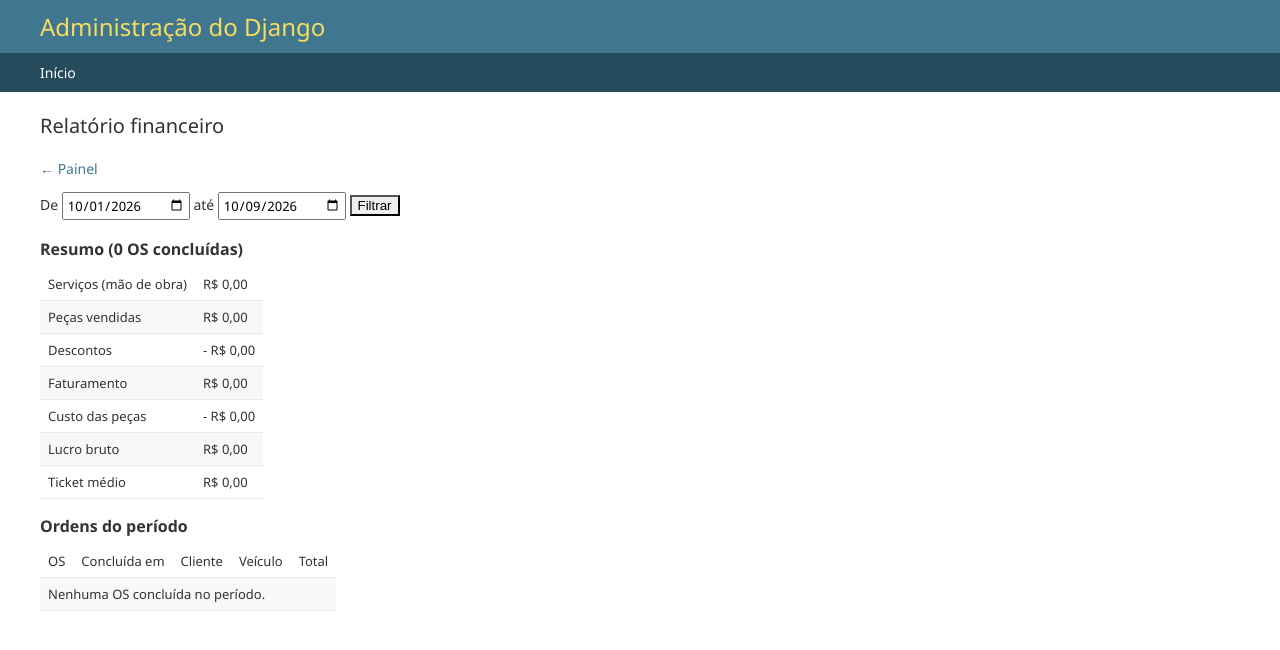
After one commit to Ev-san/injett-oficina, a Django app: page /financeiro/ in a window 1280 px wide. The commit adds this page. Shown: the top 650 px of the page. Run offline with Django 5.2, Linux system fonts and the light colour scheme; a user stored in the database is signed in; tables that the repository leaves empty hold one stand-in row (values such as "Sample post").

Commit message:
Relatório financeiro por período (faturamento, custo, lucro, ticket médio)
Co-Authored-By: Claude Opus 5.5 <noreply@anthropic.com>

```diff
--- a/config/urls.py
+++ b/config/urls.py
@@ -6,5 +6,6 @@ from oficina import views
 urlpatterns = [
     path("", views.painel, name="painel"),
     path("os/<int:pk>/imprimir/", views.imprimir_os, name="imprimir_os"),
+    path("financeiro/", views.financeiro, name="financeiro"),
     path("admin/", admin.site.urls),
 ]
--- /dev/null
+++ b/oficina/templates/oficina/financeiro.html
@@ -0,0 +1,29 @@
+{% extends "admin/base_site.html" %}
+{% block content %}
+<h1>Relatório financeiro</h1>
+<p><a href="{% url 'painel' %}">&larr; Painel</a></p>
+<form method="get">
+  De <input type="date" name="inicio" value="{{ inicio|date:'Y-m-d' }}">
+  até <input type="date" name="fim" value="{{ fim|date:'Y-m-d' }}">
+  <button type="submit">Filtrar</button>
+</form>
+<h2>Resumo ({{ ordens|length }} OS concluídas)</h2>
+<table>
+  <tr><td>Serviços (mão de obra)</td><td>R$ {{ servicos|floatformat:2 }}</td></tr>
+  <tr><td>Peças vendidas</td><td>R$ {{ pecas|floatformat:2 }}</td></tr>
+  <tr><td>Descontos</td><td>- R$ {{ descontos|floatformat:2 }}</td></tr>
+  <tr><th>Faturamento</th><th>R$ {{ faturamento|floatformat:2 }}</th></tr>
+  <tr><td>Custo das peças</td><td>- R$ {{ custo|floatformat:2 }}</td></tr>
+  <tr><th>Lucro bruto</th><th>R$ {{ lucro|floatformat:2 }}</th></tr>
+  <tr><td>Ticket médio</td><td>R$ {{ ticket_medio|floatformat:2 }}</td></tr>
+</table>
+<h2>Ordens do período</h2>
+<table>
+  <tr><th>OS</th><th>Concluída em</th><th>Cliente</th><th>Veículo</th><th>Total</th></tr>
+  {% for o in ordens %}
+  <tr><td><a href="{% url 'admin:oficina_ordemservico_change' o.pk %}">#{{ o.pk }}</a></td>
+    <td>{{ o.concluida_em|date:"d/m/Y" }}</td><td>{{ o.cliente }}</td><td>{{ o.veiculo }}</td>
+    <td>R$ {{ o.total|floatformat:2 }}</td></tr>
+  {% empty %}<tr><td colspan="5">Nenhuma OS concluída no período.</td></tr>{% endfor %}
+</table>
+{% endblock %}
--- a/oficina/templates/oficina/painel.html
+++ b/oficina/templates/oficina/painel.html
@@ -5,6 +5,7 @@
   <a class="button" href="{% url 'admin:oficina_ordemservico_add' %}">+ Nova OS</a>
   <a class="button" href="{% url 'admin:oficina_cliente_add' %}">+ Novo cliente</a>
   <a class="button" href="{% url 'admin:index' %}">Cadastros</a>
+  <a class="button" href="{% url 'financeiro' %}">Financeiro</a>
 </p>
 <h2>Ordens em andamento ({{ abertas|length }})</h2>
 <table>
--- a/oficina/views.py
+++ b/oficina/views.py
@@ -1,6 +1,10 @@
+from datetime import date
+from decimal import Decimal
+
 from django.contrib.admin.views.decorators import staff_member_required
 from django.db.models import F
 from django.shortcuts import get_object_or_404, render
+from django.utils import timezone
 
 from .models import OrdemServico, Peca
 
@@ -19,3 +23,39 @@ def painel(request):
 def imprimir_os(request, pk):
     ordem = get_object_or_404(OrdemServico.objects.select_related("veiculo__cliente"), pk=pk)
     return render(request, "oficina/imprimir_os.html", {"os": ordem})
+
+
+@staff_member_required
+def financeiro(request):
+    hoje = timezone.localdate()
+    try:
+        inicio = date.fromisoformat(request.GET.get("inicio", ""))
+    except ValueError:
+        inicio = hoje.replace(day=1)
+    try:
+        fim = date.fromisoformat(request.GET.get("fim", ""))
+    except ValueError:
+        fim = hoje
+
+    ordens = (
+        OrdemServico.objects.filter(
+            status__in=["concluida", "entregue"],
+            concluida_em__date__range=(inicio, fim),
+        )
+        .select_related("veiculo__cliente")
+        .prefetch_related("servicos", "pecas__peca")
+    )
+    servicos = pecas = descontos = custo = Decimal(0)
+    for o in ordens:
+        servicos += o.total_servicos
+        pecas += o.total_pecas
+        descontos += o.desconto
+        custo += sum((p.peca.preco_custo * p.quantidade for p in o.pecas.all()), Decimal(0))
+    faturamento = servicos + pecas - descontos
+    contexto = {
+        "inicio": inicio, "fim": fim, "ordens": ordens,
+        "servicos": servicos, "pecas": pecas, "descontos": descontos,
+        "faturamento": faturamento, "custo": custo, "lucro": faturamento - custo,
+        "ticket_medio": faturamento / len(ordens) if ordens else Decimal(0),
+    }
+    return render(request, "oficina/financeiro.html", contexto)
```
